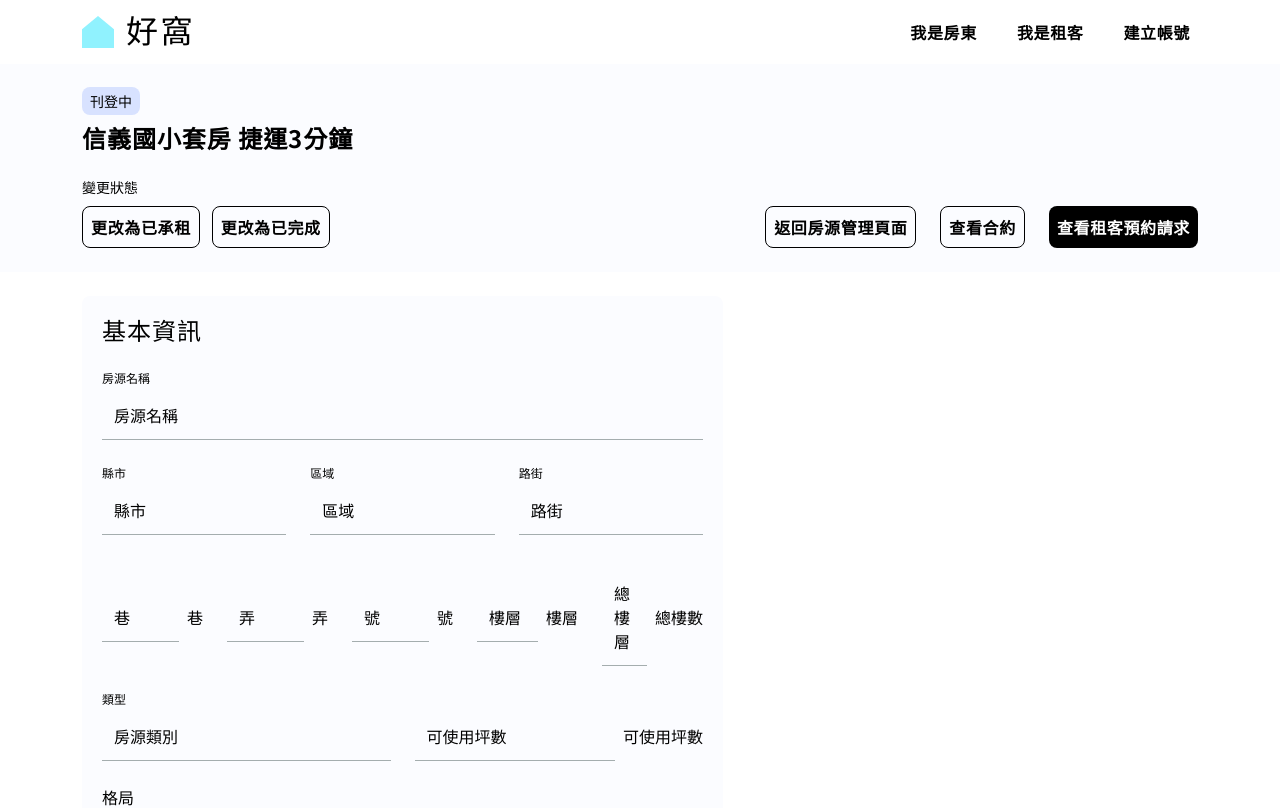
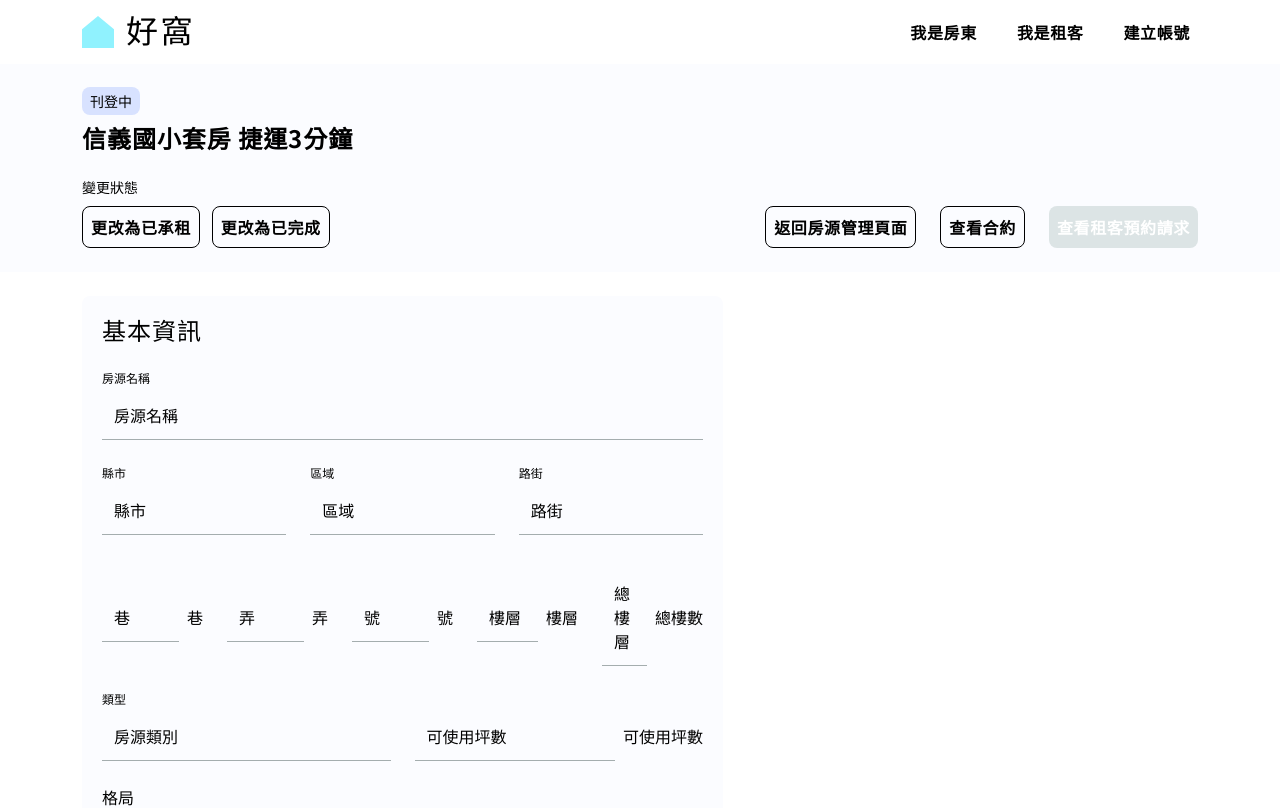
Before and after one commit to Eshiunm/Rocket_HowOh, a React (Vite) app: page /landlord/publish/1 in a window 1280 px wide. Shown: the top 808 px of the page. Built offline with nearby package versions, Linux system fonts and the light colour scheme; no server answers; a web font is replaced by a local one.

Commit message:
feat: add request disable state

```diff
--- a/src/pages/landlordManagement/PublishHouse.tsx
+++ b/src/pages/landlordManagement/PublishHouse.tsx
@@ -8,6 +8,7 @@ export default function PublishHouse() {
   const navigate = useNavigate();
   const { houseId } = useParams();
   const [houseDatas, setHouseDatas] = useState({
+    appointmentCount: 0,
     formData:{
       name: "房源名稱",
       city: "縣市",
@@ -97,6 +98,7 @@ export default function PublishHouse() {
           ...otherPhoto
         ];
         setHouseDatas({
+          appointmentCount:data.appointmentCount,
           formData:{
             name: data.name,
             city: data.city,
@@ -161,73 +163,6 @@ export default function PublishHouse() {
     fetchHouseData();
   },[houseId]);
 
-  // const houseDatas = {
-  //   formData:{
-  //     name: "信義國小",
-  //     city: "高雄市",
-  //     district: "新興區",
-  //     road: "五福六路",
-  //     lane: "6",
-  //     alley: "3",
-  //     number: "5",
-  //     floor: "2",
-  //     floorTotal: "5",
-  //     type: "整層住家",
-  //     ping: "20",
-  //     roomNumbers: "5",
-  //     livingRoomNumbers: "",
-  //     bathRoomNumbers: "",
-  //     balconyNumbers: "",
-  //     parkingSpaceNumbers: "",
-  //   },
-  //   photos:[
-  //     {
-  //       "path": "https://res.cloudinary.com/dstruxyyk/image/upload/v1716470077/Howoh%20house%20photos/nnmf64wcit02jhikxhpr.jpg",
-  //       "isCover": true
-  //     },
-  //     {
-  //       "path": "https://res.cloudinary.com/dstruxyyk/image/upload/v1716470077/Howoh%20house%20photos/nnmf64wcit02jhikxhpr.jpg",
-  //       "isCover": false
-  //     },
-  //   ],
-  //   facilities:{
-  //     isNearByDepartmentStore: true,
-  //     isNearBySchool: true,
-  //     isNearByMorningMarket: true,
-  //     isNearByNightMarket: true,
-  //     isNearByConvenientStore: true,
-  //     isNearByPark: true,
-  //     hasGarbageDisposal: true,
-  //     hasWindowInBathroom: true,
-  //     hasElevator: true,
-  //     hasAirConditioner: true,
-  //     hasWashingMachine: true,
-  //     hasRefrigerator: true,
-  //     hasCloset: true,
-  //     hasTableAndChair: true,
-  //     hasWaterHeater: true,
-  //     hasInternet: true,
-  //     hasBed: true,
-  //     hasTV: true,
-  //   },
-  //   expenses:{
-  //     rent: "10393",
-  //     securityDeposit: "一個月",
-  //     paymentMethodOfWaterBill: "包含於房租",
-  //     waterBillPerMonth: "string",
-  //     electricBill: "自訂",
-  //     electricBillPerDegree: "5",
-  //     paymentMethodOfElectricBill: "string",
-  //     paymentMethodOfManagementFee: "隨房租繳納",
-  //     managementFeePerMonth: "1000",
-  //   },
-  //   description: "2132132edccf",
-  //   restrictions:{
-  //     hasTenantRestrictions: "true",
-  //     genderRestriction: "女",
-  //     jobRestriction: "123c,sdfd",
-  //   },
-  // };
   return (
     <>
       <header className="bg-Landlord-99">
@@ -253,6 +188,7 @@ export default function PublishHouse() {
                 type="button"
                 className="filled-button-m"
                 onClick={() => navigate(`/landlord/publish/${houseId}/request`)}
+                disabled={houseDatas.appointmentCount === 0}
               >查看租客預約請求</button>
             </div>
           </div>
```
